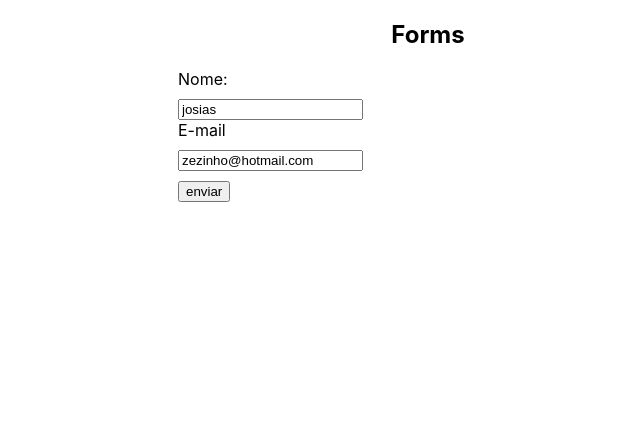
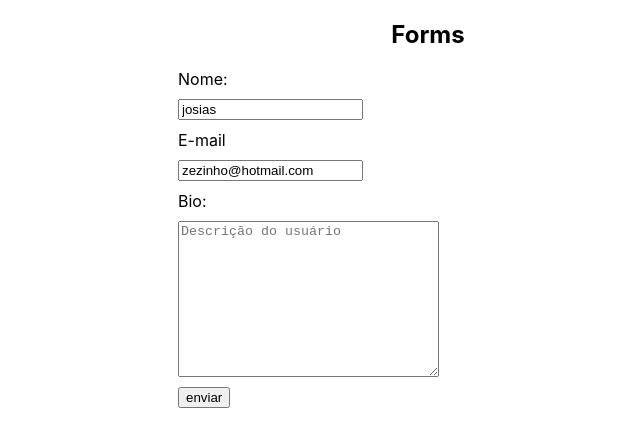
Before and after one commit to jpcchaves/Curso-ReactJS, a React (Create React App) app in the folder 5_REACT_FORMS/forms/: page / in a window 1280 px wide. Shown: the top 446 px of the page, without its empty margins (212-852 px from the left). Built offline with nearby package versions, Linux system fonts and the light colour scheme.

Commit message:
text-area manipulando state

```diff
--- a/5_REACT_FORMS/forms/src/components/MyForm.css
+++ b/5_REACT_FORMS/forms/src/components/MyForm.css
@@ -4,7 +4,7 @@ form {
     text-align: left;
 }
 
-input, text-area, select {
+input, text-area, select, textarea, label {
     display: block;
     margin-top: 10px;
 }
--- a/5_REACT_FORMS/forms/src/components/MyForm.jsx
+++ b/5_REACT_FORMS/forms/src/components/MyForm.jsx
@@ -11,18 +11,18 @@ const MyForm = ({ user }) => {
   const [name, setName] = useState(user ? user.name : '')
   const [email, setEmail] = useState(user ? user.email : '')
 
+  const [bio, setBio] = useState("")
+
   // 3- Funções de gerenciamento
   const handleName = (e) => {
     setName(e.target.value)
     // "e" é um objeto (retornado por padrão), dentro dele temos o "target" e dentro de target temos o "value", que é o valor inserido no input
   }
-  console.log(name)
-  console.log(email)
 
   // Envio de formulário
   const handleSubmit = (e) => {
     e.preventDefault()
-    console.log("enviando o formulário", name, email)
+    console.log("enviando o formulário", name, email, bio)
 
     // 7 - LIMPAR O FORM APÓS O SUBMIT
     setName("")
@@ -47,10 +47,13 @@ const MyForm = ({ user }) => {
           {/* (*não recomendado*) */}
           <input value={email} type="email" name="email" placeholder='Digite o seu e-mail' onChange={(e) => { setEmail(e.target.value) }} />
         </label>
-        <input type="submit" value="enviar" />
+        <label>
+          <span>Bio:</span>
+          <textarea name="bio" placeholder='Descrição do usuário' cols="30" rows="10" onChange={(e) => setBio(e.target.value)} value={bio}></textarea>
+        </label>
 
 
-
+        <input type="submit" value="enviar" />
 
       </form>
     </div>
```
